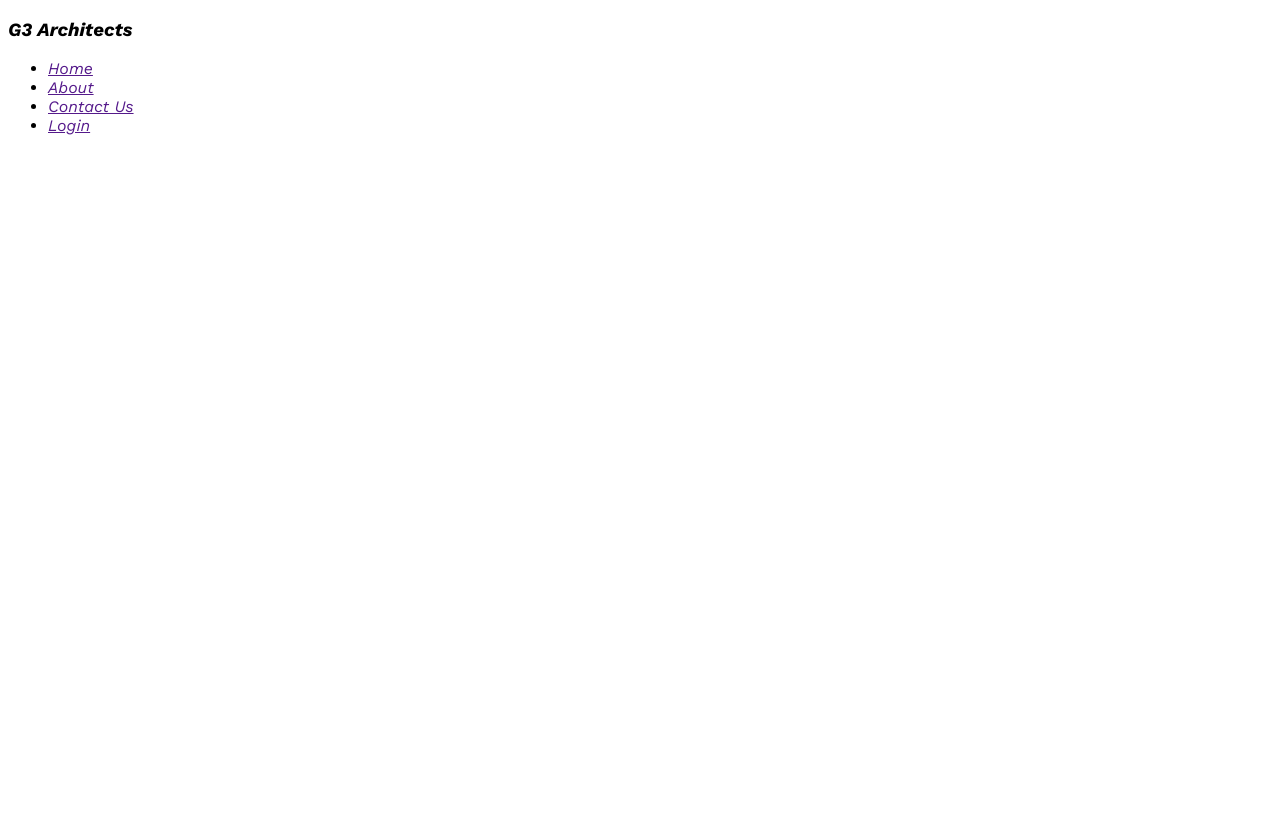
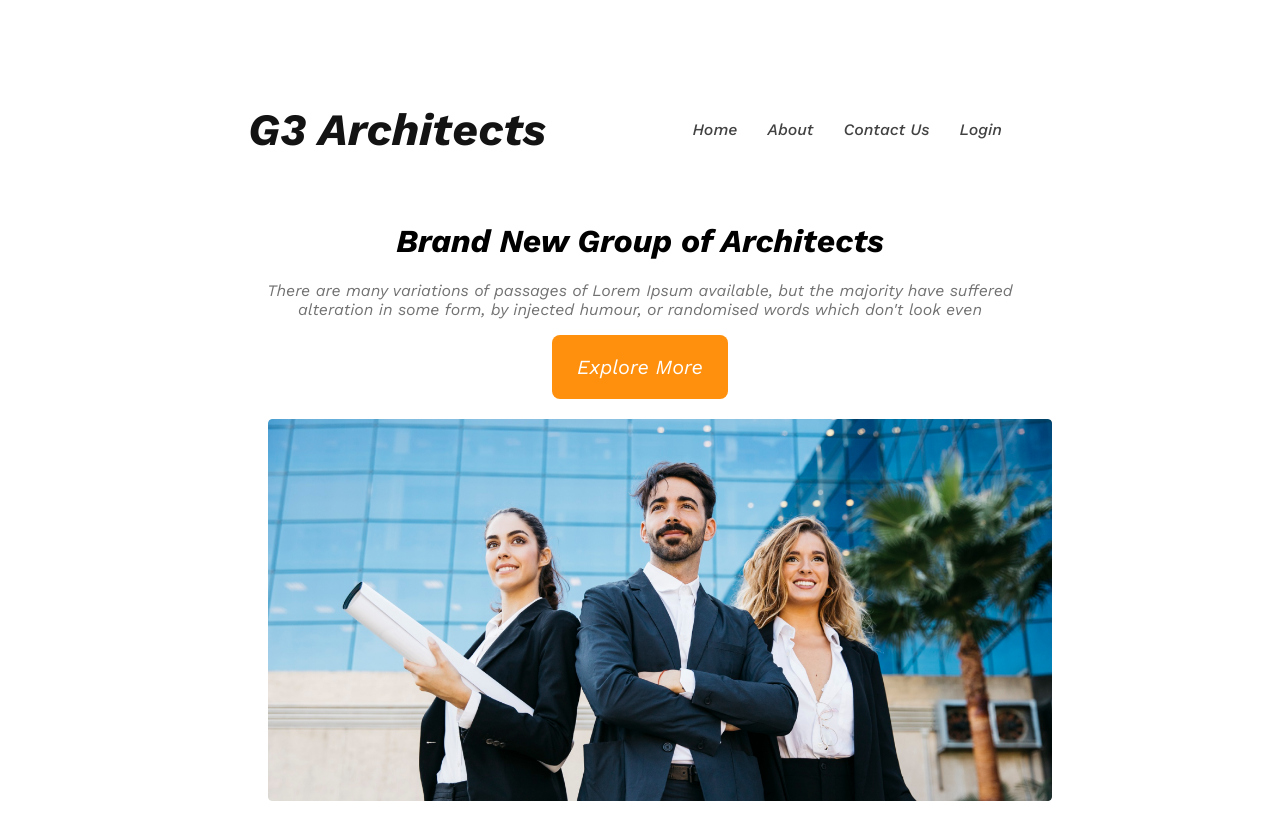
Before and after one commit to HiSaifullah/g3-architect-website, a plain HTML site: page index.html in a window 1280 px wide. Before the commit the page ends 800 px from the top, so only its background shows below. Drawn offline with nearby package versions, Linux system fonts and the light colour scheme.

Commit message:
header complete

```diff
--- a/index.html
+++ b/index.html
@@ -8,13 +8,23 @@
 </head>
 <body>
     <header>
-        <h3>G3 Architects</h3>
+        <nav>
+            <h3 class="nav-title">G3 Architects</h3>
             <ul>
                 <li><a href="">Home</a></li>
                 <li><a href="">About </a></li>
                 <li><a href="">Contact Us</a></li>
                 <li><a href="">Login</a></li>
             </ul>
+        </nav>
+        <div class="banner">
+            <div class="banner-content">
+                <h1>Brand New Group of Architects</h1>
+                <p class="banner-description">There are many variations of passages of Lorem Ipsum available, but the majority have suffered alteration in some form, by injected humour, or randomised words which don't look even</p>
+                <button class="btn-primary">Explore More</button>
+            </div>
+            <img src="images/banner.png" alt="">
+        </div>
     </header>
     <main>
 
--- a/style/architech.css
+++ b/style/architech.css
@@ -1,7 +1,85 @@
 /* Work Sans font from google fons */
 @import url('https://fonts.googleapis.com/css2?family=Lato:wght@700&family=Open+Sans:wght@800&family=Work+Sans:ital,wght@1,400;1,500;1,600;1,700;1,800&display=swap');
+/* shared style */
+.btn-primary{
+    border-radius: 8px;
+    background: #FF900E;
+    padding: 20px 25px;
+    color: #FFF;
+    font-size: 1.25rem;
+    cursor: pointer;
+    border: 0;
+}
 * {
     font-family: 'Lato', sans-serif;
     font-family: 'Open Sans', sans-serif;
     font-family: 'Work Sans', sans-serif;
 }
+/* header styles */
+header{
+    background-color: background: rgba(255, 144, 14, 0.10);
+    padding: 50px 240px;
+}
+nav{
+    display: flex;
+    justify-content: space-between;
+    align-items: center;
+}
+.nav-title{
+    color: #131313;
+    text-align: center;
+    font-size: 2.8rem;
+    font-weight: 700;
+}
+nav > ul{
+    display: flex;
+}
+nav li{
+    list-style: none;
+    margin-right: 30px;
+    font-weight: 500;
+    font-size: 1rem;
+}
+nav li a{
+    text-decoration: none;
+    color: #424242;
+}
+/* Banner style */
+.banner-content{
+    max-width: 800px;
+    text-align: center;
+    margin: 0 auto;
+}
+.banner-title{
+    color: #131313;
+    font-size: 4rem;
+    font-weight: 700;
+}
+.banner-description{
+    color: #727272;
+}
+.banner img{
+    width: 100%;
+    margin: 20px;
+}
+
+/* responsive media queries */
+/* mobile devices */
+@media screen and (max-width:576px) {
+    header{
+        padding: 20px;
+    }
+    nav{
+        flex-direction: column;
+    }
+}
+
+/* tablet or medium devices */
+@media screen and (min-width:576px) and (max-width:960px) {
+    header{
+        padding: 50px;
+    }
+    nav {
+        flex-direction: column;
+    }
+}
```
Lines whose indentation alone changed are shown as unchanged.
